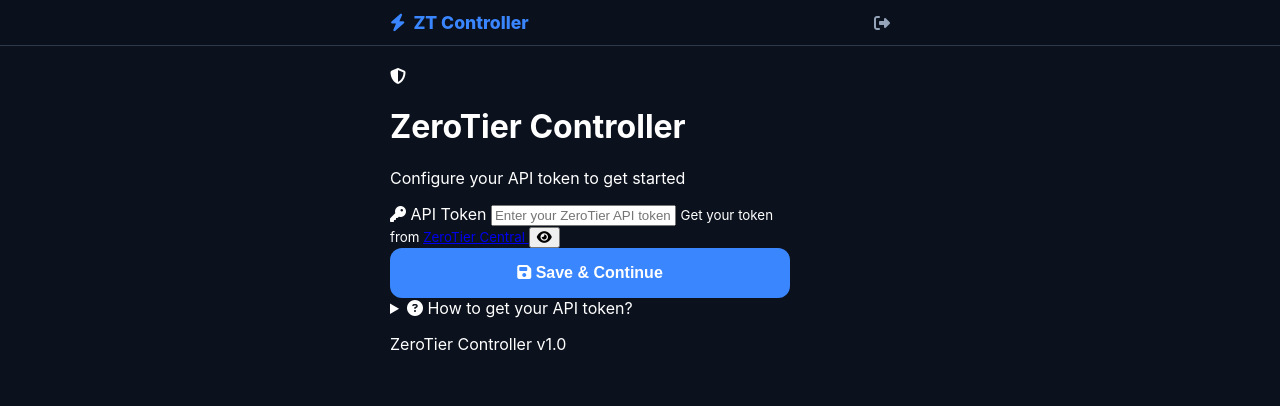
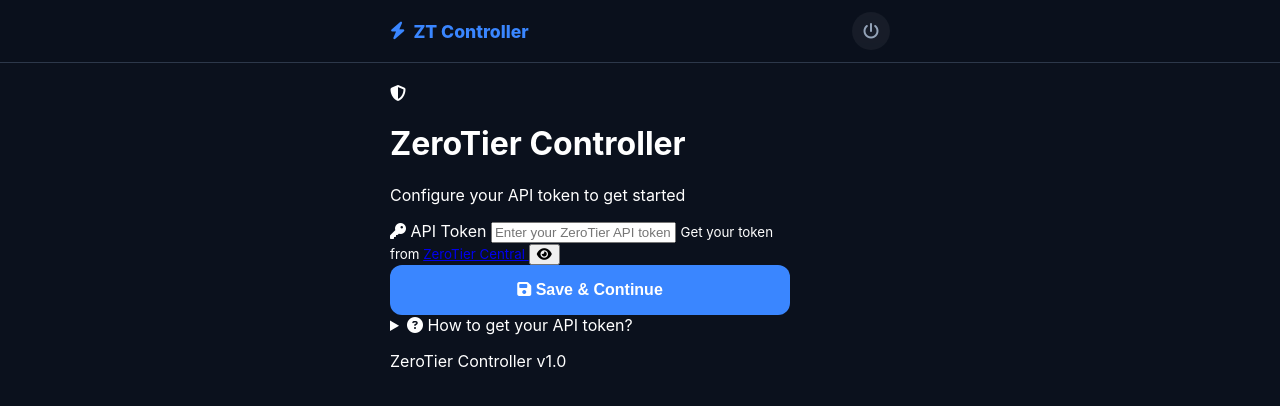
Before and after one commit to git-nino/zt-pwa, a Flask app: page /app4/setup in a window 1280 px wide. Shown: the top 406 px of the page. Run offline with Flask 3, Linux system fonts and the light colour scheme.

Commit message:
Update base.html

```diff
--- a/templates/base.html
+++ b/templates/base.html
@@ -2,26 +2,26 @@
 <html lang="en">
 <head>
     <meta charset="UTF-8">
-    <meta name="viewport" content="width=device-width, initial-scale=1.0">
+    <meta name="viewport" content="width=device-width, initial-scale=1.0, maximum-scale=1.0, user-scalable=no">
+    <meta name="theme-color" content="#020617">
     <title>{% block title %}ZT Controller{% endblock %}</title>
 
     <link rel="manifest" href="/static/app4/manifest.json">
-    <meta name="theme-color" content="#f7d51d">
     <link rel="apple-touch-icon" href="/static/app4/icon-192.png">
 
-    <link rel="stylesheet" href="/static/style.css">
+    <link rel="stylesheet" href="{{ url_for('static', filename='style.css') }}">
     <link rel="stylesheet" href="https://cdnjs.cloudflare.com/ajax/libs/font-awesome/6.4.0/css/all.min.css">
 </head>
 <body>
     <header class="app-header">
         <div class="header-content">
-            <a href="/" class="logo">
+            <a href="/app4/networks" class="logo">
                 <i class="fas fa-bolt"></i>
                 <span>ZT Controller</span>
             </a>
-            <div class="header-actions">
-                <a href="/logout" style="color: var(--text-dim)"><i class="fas fa-sign-out-alt"></i></a>
-            </div>
+            <a href="/app4/logout" class="disconnect-link">
+                <i class="fas fa-power-off"></i>
+            </a>
         </div>
     </header>
 
@@ -30,11 +30,10 @@
     </main>
 
     <script>
-        // Register Service Worker for PWA
         if ('serviceWorker' in navigator) {
-            window.addEventListener('load', () => {
-                navigator.serviceWorker.register('/static/app4/sw.js');
-            });
+            navigator.serviceWorker.register('/static/app4/sw.js', { scope: '/app4/' })
+                .then(() => console.log('ZT PWA Registered'))
+                .catch(err => console.error('PWA Error', err));
         }
     </script>
 </body>
```
